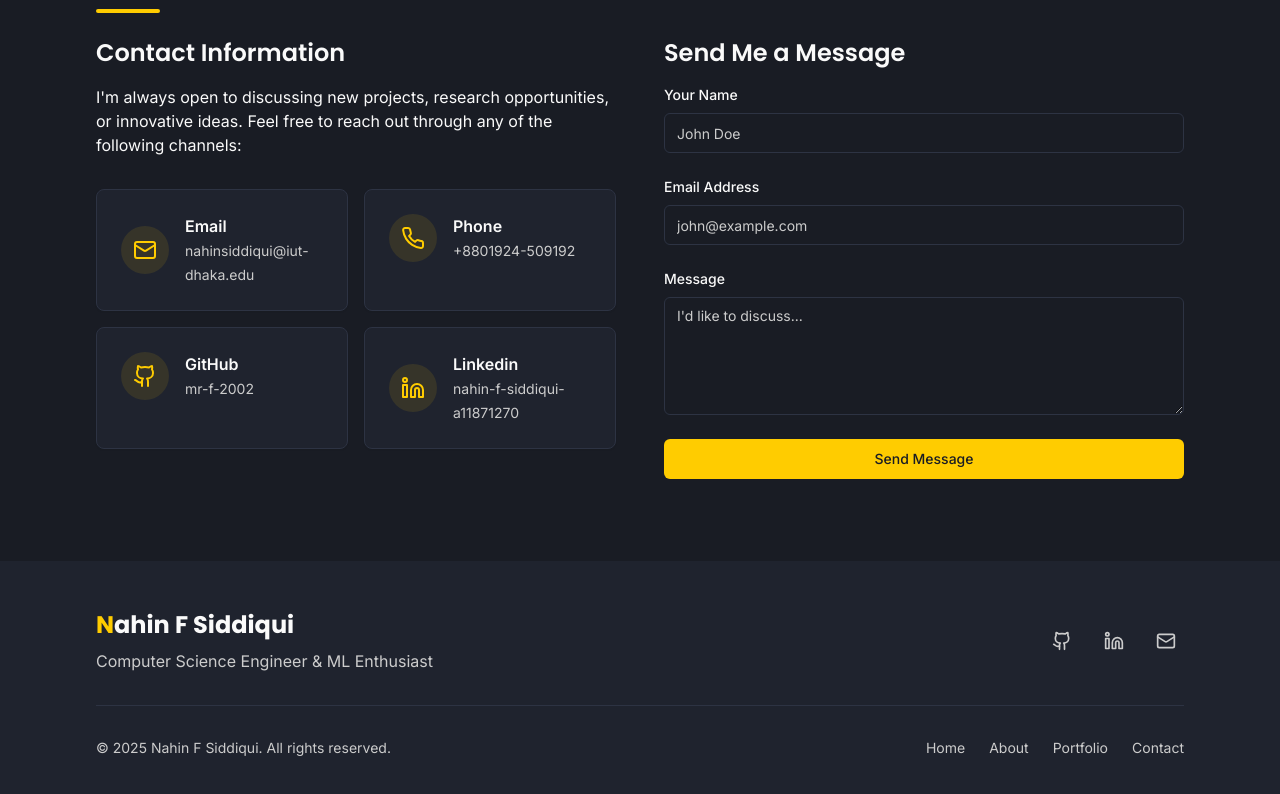
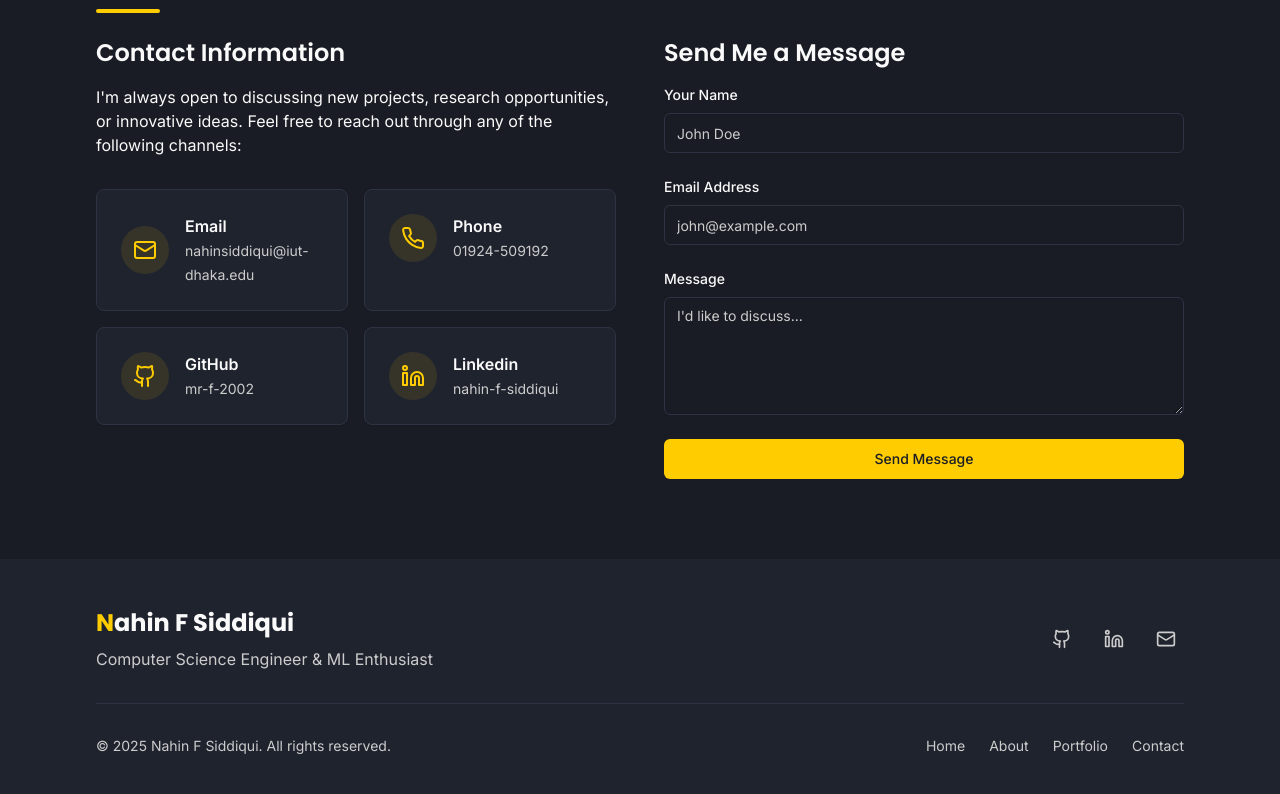
Before and after one commit to mr-f-2002/nahin-portfolio-3d-showcase, a React (Vite) app: page / in a window 1280 px wide. Shown: the part 5168-5962 px from the top of the page. Built offline with nearby package versions, Linux system fonts and the light colour scheme.

Commit message:
updated contact

```diff
--- a/src/components/Contact.tsx
+++ b/src/components/Contact.tsx
@@ -91,7 +91,7 @@ const Contact = () => {
     {
       icon: Phone,
       title: "Phone",
-      value: "+8801924-509192",
+      value: "01924-509192",
       link: "tel:+8801924509192"
     },
     {
@@ -103,7 +103,7 @@ const Contact = () => {
     {
       icon: Linkedin,
       title: "Linkedin",
-      value: "nahin-f-siddiqui-a11871270",
+      value: "nahin-f-siddiqui",
       link: "https://www.linkedin.com/in/nahin-f-siddiqui-a11871270/"
     }
   ];
```
